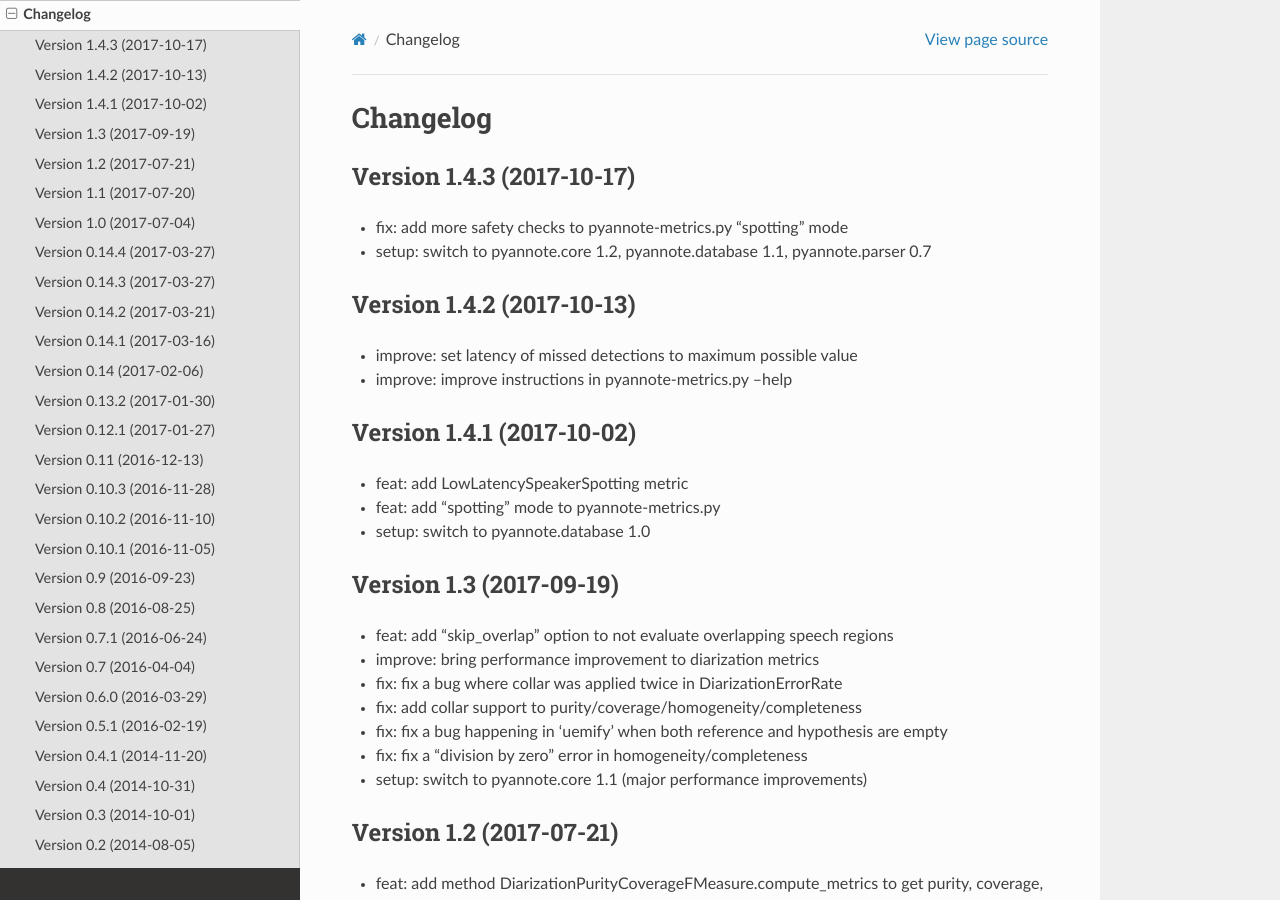
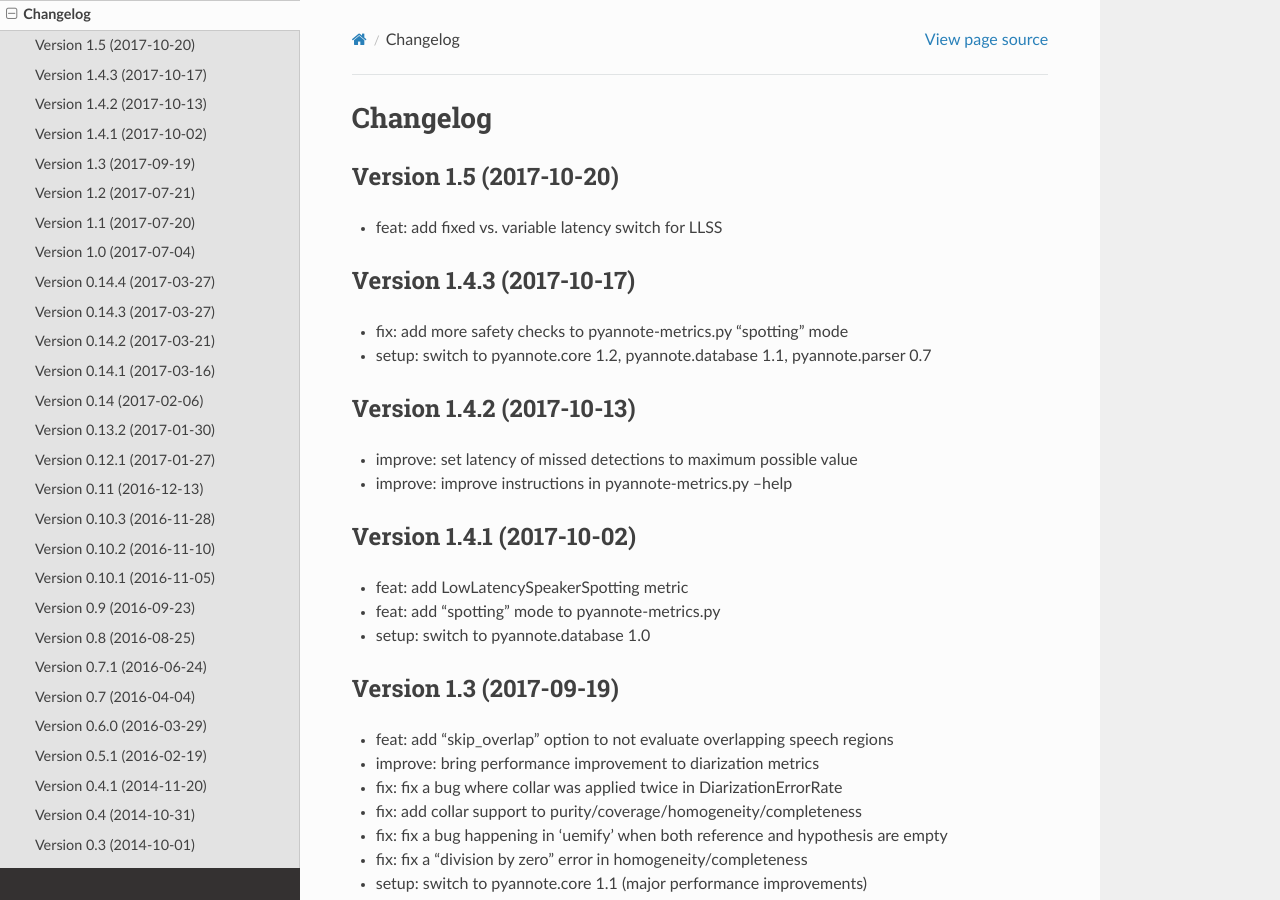
Before and after one commit to pyannote/pyannote-metrics, a Sphinx documentation site: the page built from docs/source/changelog.rst, in a window 1280 px wide and 900 px high. Built offline with Sphinx 7.4.7 and the Read the Docs theme 2.0.0, drawn with Linux system fonts in a browser that asks for light colours.

Commit message:
doc: update changelog

```diff
--- a/docs/source/changelog.rst
+++ b/docs/source/changelog.rst
@@ -1,6 +1,11 @@
 #########
 Changelog
 #########
+
+Version 1.5 (2017-10-20)
+~~~~~~~~~~~~~~~~~~~~~~~~
+
+- feat: add fixed vs. variable latency switch for LLSS
 
 Version 1.4.3 (2017-10-17)
 ~~~~~~~~~~~~~~~~~~~~~~~~~~
```
